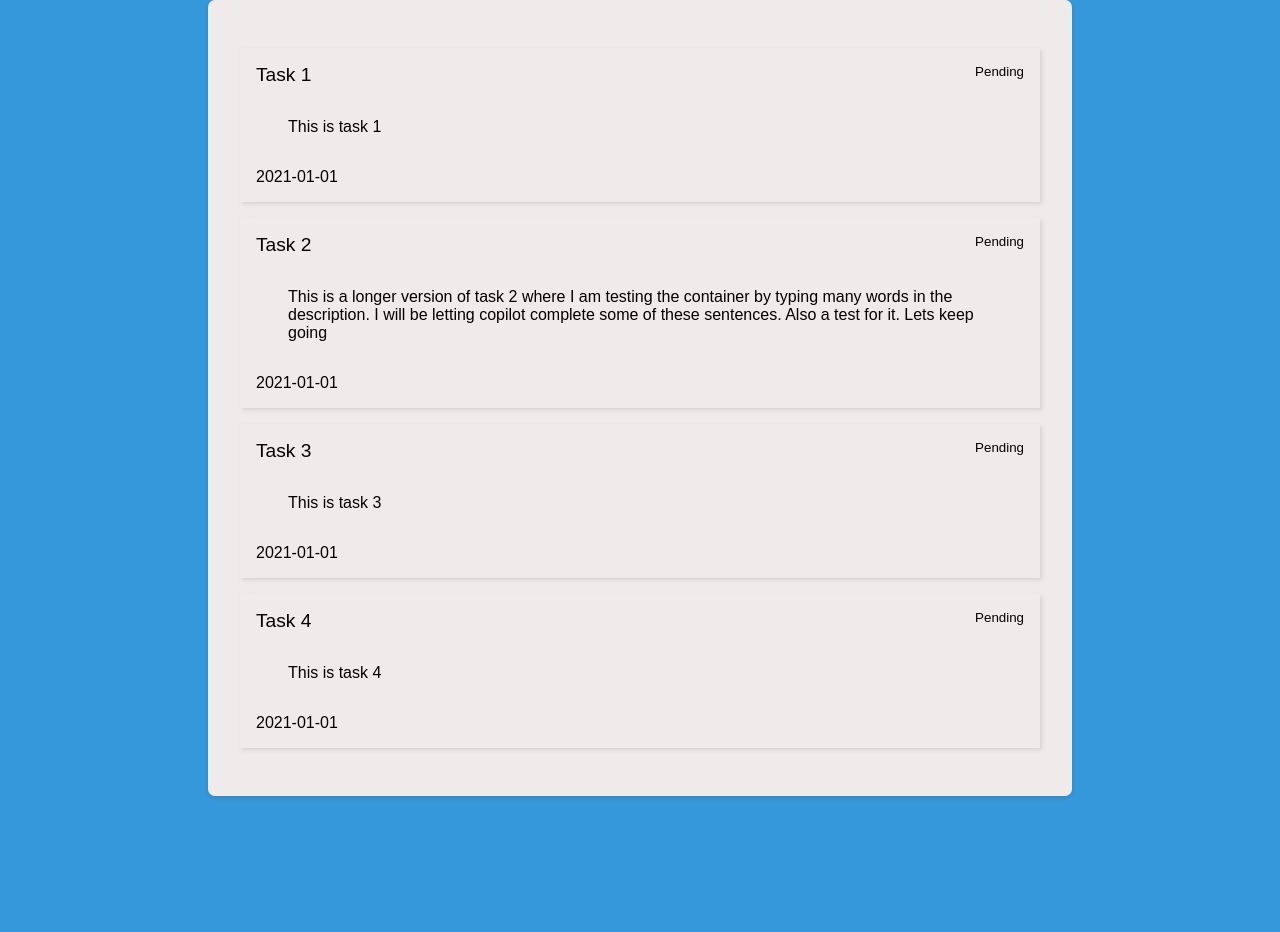
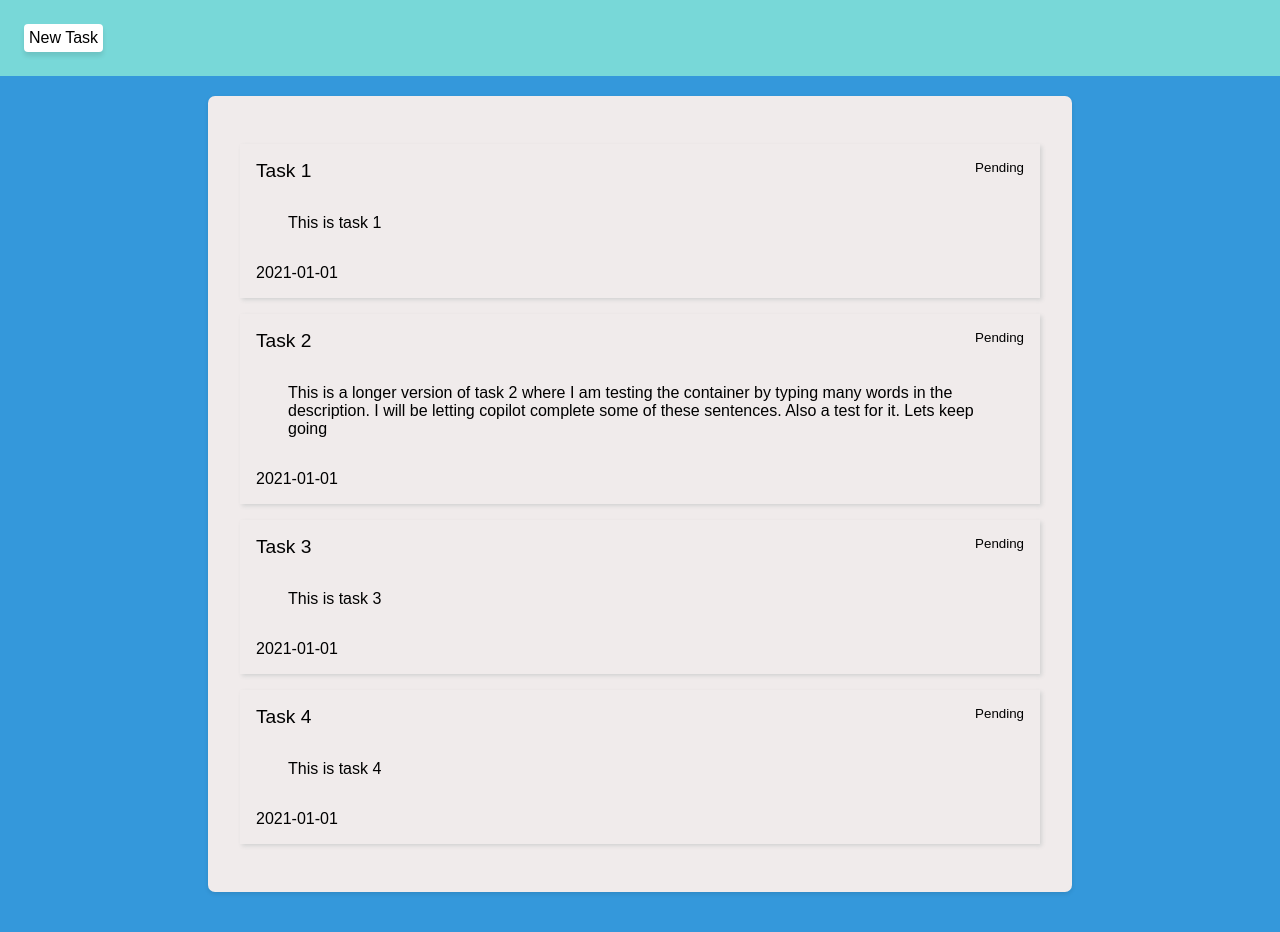
Before and after one commit to Dyllboy/TaskMaster, a React (Create React App) app: page / in a window 1280 px wide. Shown: the top 932 px of the page. Before the commit the page ends 876 px from the top, so only its background shows below. Built offline with nearby package versions, Linux system fonts and the light colour scheme.

Commit message:
Added UI for navbar button to add task

```diff
--- a/src/component/Landing/landing.css
+++ b/src/component/Landing/landing.css
@@ -27,6 +27,7 @@ header {
     box-shadow: 0px 2px 4px rgba(0, 0, 0, 0.1);
     border-radius: 7px;
     margin-bottom: 5rem;
+    margin-top: 6rem;
 }
 
 .taskList {
--- a/src/component/Landing/landing.jsx
+++ b/src/component/Landing/landing.jsx
@@ -2,6 +2,7 @@ import './landing.css';
 import TaskComponent from '../Task/task';
 import task from '../../objects/task';
 import { useState, useEffect } from 'react';
+import NavComponent from '../Nav/nav';
 
 const LandingComponent = () => {
 
@@ -40,11 +41,15 @@ const LandingComponent = () => {
 
 
     return (
-        <div className="container">
-            <ul className='taskList'>
-                {taskArray.map(t => (<TaskComponent key={t.taskName} task={t}></TaskComponent>))}
-            </ul>
-        </div>
+        <>
+            <NavComponent></NavComponent>
+            <div className="container">
+                <ul className='taskList'>
+                    {taskArray.map(t => (<TaskComponent key={t.taskName} task={t}></TaskComponent>))}
+                </ul>
+            </div>
+        </>
+
     )
 }
 
--- /dev/null
+++ b/src/component/Nav/nav.css
@@ -0,0 +1,16 @@
+.nav {
+    padding: 1.5rem;
+    margin: 0;
+    background-color: #78d8d8;
+    position: fixed;
+    top: 0;
+    width: 100%;
+    display: flex;
+}
+
+a {
+    border-radius: 4px;
+    padding: 5px;
+    background-color: white;
+    box-shadow: 0px 4px 5px rgba(0, 0, 0, 0.1);
+}
--- /dev/null
+++ b/src/component/Nav/nav.jsx
@@ -0,0 +1,22 @@
+import './nav.css'
+import { useState } from 'react';
+
+const NavComponent = () => {
+
+    const [showModal, setShowModal] = useState('false');
+
+    let toggleModal = () => {
+        if(!showModal)
+            setShowModal('true');
+        else
+            setShowModal('false');
+    }
+
+    return (
+        <ul className="nav">
+            <a className='navLink'>New Task</a>
+        </ul>
+    )
+}
+
+export default NavComponent;
```
Also changed, not shown: src/component/TaskForm/task.css (added), src/component/TaskForm/task.jsx (added).
